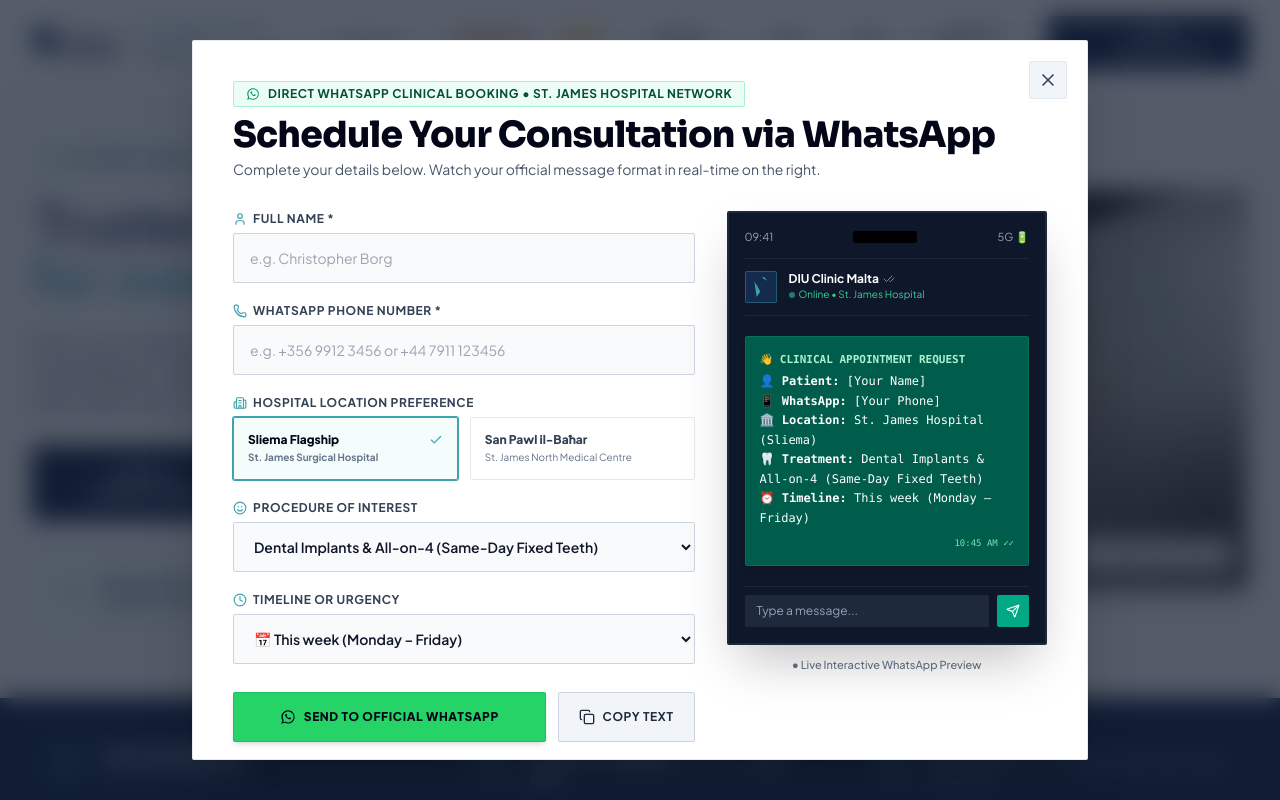
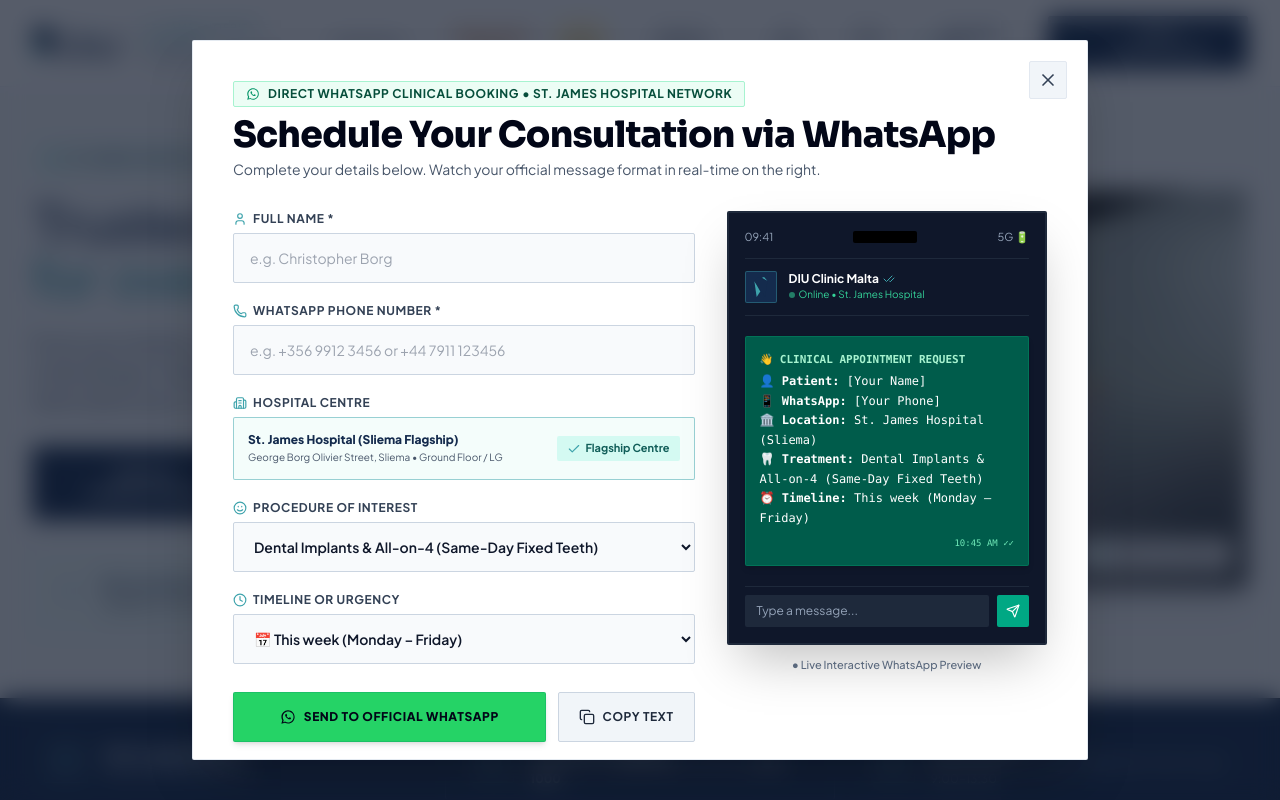
Before and after one commit to jtflowlab/DIU-Clinic-Malta, a React (Vite) app: page / in a window 1280 px wide. Both pictures are taken after a click on the button "BOOK CONSULTATION". Shown: the top 800 px of the page. Built offline with nearby package versions, Linux system fonts and the light colour scheme; a web font is replaced by a local one.

Commit message:
feat: completely remove St. Paul's Bay (San Pawl) across entire website, forms, modals, and footer

```diff
--- a/index.html
+++ b/index.html
@@ -7,7 +7,7 @@
     <link rel="preconnect" href="https://fonts.googleapis.com" />
     <link rel="preconnect" href="https://fonts.gstatic.com" crossorigin />
     <link href="https://fonts.googleapis.com/css2?family=Host+Grotesk:wght@300;400;500;600;700&family=Plus+Jakarta+Sans:wght@400;500;600;700;800&family=Sora:wght@300;400;500;600;700;800&family=Inter:wght@400;500;600;700&display=swap" rel="stylesheet" />
-    <meta name="description" content="Experience premier dental care at Dental Implantology Unit Malta. Specializing in advanced implantology, restorative dentistry, oral surgery, and IV sedation at our Sliema and Burmarrad clinics." />
+    <meta name="description" content="Experience premier dental care at Dental Implantology Unit Malta. Specializing in advanced implantology, restorative dentistry, oral surgery, and IV sedation at St. James Hospital, Sliema." />
     <title>Dental Implantology Unit Malta | DIU Clinic Malta</title>
   </head>
   <body>
--- a/src/App.tsx
+++ b/src/App.tsx
@@ -220,7 +220,7 @@
     qualifications: 'Clinical Operations Director',
     badge: 'Hospital Operations',
     photo: 'team/mrs_sue_lanzon_clinic_manager.jpg',
-    bio: 'Oversees patient coordination, clinical standards, and hospital operating theatre scheduling across our Sliema and San Pawl suites.',
+    bio: 'Oversees patient coordination, clinical standards, and hospital operating theatre scheduling inside St. James Hospital, Sliema.',
     treatmentDefault: 'Comprehensive Consultation & 3D CBCT Scan'
   },
   {
@@ -417,28 +417,6 @@
       'Direct Private Underground Hospital Parking'
     ],
     image: 'sliema_clinic.png'
-  },
-  {
-    id: 'burmarrad',
-    name: 'St. James Clinic (San Pawl il-Baħar)',
-    tag: 'North Malta Medical Centre',
-    address: 'Triq Il-Wardija, San Pawl il-Baħar, Malta',
-    phone: '(+356) 2329 3710',
-    phoneClean: '35623293710',
-    email: 'appointment@dentalunitmalta.com',
-    hours: [
-      { days: 'Monday, Tuesday & Thursday', time: '09:00 – 18:00' },
-      { days: 'Wednesday', time: '09:00 – 17:30' },
-      { days: 'Friday & Saturday', time: '09:00 – 13:30' },
-      { days: 'Sunday', time: 'Closed' }
-    ],
-    features: [
-      'Digital 3D CBCT Radiographic Bone Imaging',
-      'Microscopic Endodontics & Aesthetic Suite',
-      'Rapid Same-Day Consultations & Dental Care',
-      'Ground Floor Accessible Reception Entrance'
-    ],
-    image: 'burmarrad_clinic.png'
   }
 ];
 
@@ -456,7 +434,7 @@
     author: "Elena Vassallo",
     photo: "patient_elena.jpg",
     treatment: "CEREC Ceramic Crown in 1 Visit",
-    clinic: "St. James Clinic, San Pawl il-Baħar",
+    clinic: "St. James Hospital, Sliema",
     text: "I chipped a front tooth right before an overseas flight. The team scanned it with their 3D optical camera, milled the porcelain crown right there in their clinic lab, and bonded it in less than an hour! It matches my other teeth seamlessly. Incredible technology.",
     rating: 5
   },
@@ -495,7 +473,7 @@
   {
     num: "05",
     q: "How do I schedule an appointment and what are the consultation details?",
-    a: "Consultations can be booked instantly through our fast WhatsApp consultation flow with live chat preview or by calling (+356) 2329 1029 (Sliema) or (+356) 2329 3710 (San Pawl). Our hospital patient coordinators will confirm a specialist slot within minutes."
+    a: "Consultations can be booked instantly through our fast WhatsApp consultation flow with live chat preview or by calling (+356) 2329 1029. Our hospital patient coordinators will confirm a specialist slot within minutes."
   }
 ];
 
@@ -564,9 +542,7 @@
   const generateWhatsAppMessage = () => {
     const nameText = bookingForm.name.trim() || '[Patient Name]';
     const phoneText = bookingForm.phone.trim() || '[WhatsApp Phone]';
-    const clinicName = bookingForm.clinic === 'Sliema'
-      ? 'St. James Hospital (Sliema Flagship)'
-      : 'St. James Medical Centre (San Pawl il-Baħar)';
+    const clinicName = 'St. James Hospital (Sliema Flagship)';
     const treatmentText = bookingForm.treatment || 'Clinical Consultation';
     const doctorText = bookingForm.doctor ? `\n👨‍⚕️ *Requested Clinician:* ${bookingForm.doctor}` : '';
     const urgencyText = bookingForm.urgency || 'This week';
@@ -576,7 +552,7 @@
 ━━━━━━━━━━━━━━━━━━
 👤 *Patient:* ${nameText}
 📱 *WhatsApp:* ${phoneText}
-🏛️ *Preferred Clinic:* ${clinicName}
+🏛️ *Hospital Centre:* ${clinicName}
 🦷 *Treatment:* ${treatmentText}${doctorText}
 ⏰ *Timeline / Urgency:* ${urgencyText}${notesText}
 ━━━━━━━━━━━━━━━━━━
@@ -589,9 +565,7 @@
       setFormValidationWarning(true);
       return;
     }
-    const phoneTarget = bookingForm.clinic === 'San Pawl' || bookingForm.clinic.toLowerCase().includes('pawl')
-      ? '35623293710'
-      : '35623291029';
+    const phoneTarget = '35623291029';
     const message = generateWhatsAppMessage();
     const whatsappUrl = `https://wa.me/${phoneTarget}?text=${encodeURIComponent(message)}`;
     window.open(whatsappUrl, '_blank');
@@ -650,7 +624,7 @@
                 St. James Hospital Network
               </span>
               <span className="text-[11px] font-semibold text-slate-600 block">
-                Sliema & San Pawl il-Baħar
+                St. James Hospital, Sliema
               </span>
             </div>
           </div>
@@ -775,14 +749,7 @@
                   className="flex items-center gap-2 py-2 text-xs font-bold text-[#142B4D] no-underline"
                 >
                   <Phone className="w-4 h-4 text-[#3EA3AC]" />
-                  <span>Sliema: +356 2329 1029</span>
-                </a>
-                <a
-                  href="tel:35623293710"
-                  className="flex items-center gap-2 py-2 text-xs font-bold text-[#142B4D] no-underline"
-                >
-                  <Phone className="w-4 h-4 text-[#3EA3AC]" />
-                  <span>San Pawl: +356 2329 3710</span>
+                  <span>St. James Hospital: +356 2329 1029</span>
                 </a>
               </div>
 
@@ -1644,44 +1611,49 @@
           </div>
         </section>
 
-        {/* 9. THE 2 CLINICS & HOSPITAL NAVIGATION (SLIEMA & SAN PAWL + 3 PHOTO STEPS FROM VIDEO FRAME 28S) */}
+        {/* 9. THE HOSPITAL CENTRE & NAVIGATION (ST. JAMES HOSPITAL SLIEMA + 3 PHOTO STEPS) */}
         <section id="clinics" className="py-24 md:py-32 bg-[#F8FAFC] border-b border-slate-200/80">
           <div className="max-w-7xl mx-auto px-4 sm:px-6 lg:px-8">
 
             <div className="text-center max-w-3xl mx-auto mb-16">
               <div className="inline-flex items-center gap-2 px-3.5 py-1.5 rounded-none sm:rounded-sm bg-blue-50 text-[#142B4D] text-xs font-bold uppercase tracking-wider mb-3 border border-blue-200">
                 <Building2 className="w-4 h-4 text-[#3EA3AC]" />
-                <span>Two Flagship Hospital Centres</span>
+                <span>Flagship Hospital Centre • Sliema</span>
               </div>
               <h2 className="text-3xl sm:text-5xl md:text-6xl font-extrabold text-slate-950 tracking-tight font-heading">
-                St. James Hospital Network
+                St. James Hospital (Sliema)
               </h2>
               <p className="text-slate-600 text-base sm:text-xl mt-3 font-body">
-                Two accredited facilities in Malta, equipped with full sterile operating theatres and advanced 3D diagnostics.
+                Malta's premier accredited private hospital facility, equipped with sterile operating theatres and advanced 3D diagnostics.
               </p>
             </div>
 
-            {/* Both Clinics Side by Side */}
-            <div className="grid grid-cols-1 lg:grid-cols-2 gap-8 mb-16">
+            {/* Single Flagship Clinic Showcase */}
+            <div className="mb-16">
               {clinicLocations.map((clinic) => (
                 <div
                   key={clinic.id}
-                  className="rounded-none sm:rounded-sm bg-white border border-slate-200/90 shadow-md overflow-hidden flex flex-col justify-between"
-                >
-                  <div>
-                    <div className="relative aspect-[16/10] overflow-hidden bg-slate-100">
+                  className="rounded-none sm:rounded-sm bg-white border border-slate-200/90 shadow-lg overflow-hidden grid grid-cols-1 lg:grid-cols-12 gap-0"
+                >
+                  {/* Left Imagery Column */}
+                  <div className="lg:col-span-6 relative aspect-[16/11] lg:aspect-auto overflow-hidden bg-slate-100 flex flex-col">
                     <img
                       src={getAssetUrl(clinic.image)}
                       alt={clinic.name}
-                        className="w-full h-full object-cover"
+                      className="w-full h-full object-cover min-h-[380px]"
                     />
                     <div className="absolute top-4 left-4 px-3.5 py-1.5 rounded-none sm:rounded-sm bg-white/95 backdrop-blur-md text-[#142B4D] text-xs font-bold uppercase tracking-wider border border-slate-200 shadow-sm">
                       {clinic.tag}
                     </div>
                   </div>
 
-                    <div className="p-8">
-                      <h3 className="text-2xl font-extrabold text-slate-950 mb-6 tracking-tight font-heading">
+                  {/* Right Details Column */}
+                  <div className="lg:col-span-6 p-8 sm:p-12 flex flex-col justify-between">
+                    <div>
+                      <div className="inline-flex items-center gap-2 text-xs font-bold uppercase tracking-widest text-[#3EA3AC] mb-2 font-heading">
+                        <span>Accredited Private Hospital Facility</span>
+                      </div>
+                      <h3 className="text-2xl sm:text-3xl font-extrabold text-slate-950 mb-6 tracking-tight font-heading">
                         {clinic.name}
                       </h3>
 
@@ -1698,7 +1670,7 @@
                           <Phone className="w-5 h-5 text-[#3EA3AC] shrink-0 mt-0.5" />
                           <div>
                             <div className="font-bold text-slate-900">Direct Telephone</div>
-                            <div className="text-lg font-extrabold text-[#142B4D]">{clinic.phone}</div>
+                            <div className="text-xl font-extrabold text-[#142B4D]">{clinic.phone}</div>
                           </div>
                         </div>
 
@@ -1727,24 +1699,23 @@
                         </div>
                       </div>
                     </div>
-                  </div>
-
-                  <div className="p-8 pt-0 flex gap-3">
-                    <button
-                      onClick={() => openWhatsAppBooking({
-                        clinic: clinic.id === 'sliema' ? 'Sliema' : 'San Pawl il-Baħar'
-                      })}
-                      className="flex-1 py-3.5 rounded-none sm:rounded-sm bg-[#142B4D] hover:bg-[#0c1c33] text-white font-extrabold text-xs uppercase tracking-wider cursor-pointer border border-[#142B4D] shadow-sm text-center"
-                    >
-                      Book at {clinic.id === 'sliema' ? 'Sliema' : 'San Pawl'}
+
+                    <div className="pt-2 flex flex-wrap gap-3">
+                      <button
+                        onClick={() => openWhatsAppBooking({ clinic: 'Sliema' })}
+                        className="flex-1 py-4 px-6 rounded-none sm:rounded-sm bg-[#142B4D] hover:bg-[#0c1c33] text-white font-extrabold text-xs uppercase tracking-wider cursor-pointer border border-[#142B4D] shadow-sm text-center flex items-center justify-center gap-2"
+                      >
+                        <Calendar className="w-4 h-4 text-[#3EA3AC]" />
+                        <span>Book Consultation at St. James Hospital</span>
                       </button>
                       <a
                         href={`tel:+${clinic.phoneClean}`}
-                      className="px-6 py-3.5 rounded-none sm:rounded-sm bg-slate-100 hover:bg-slate-200 text-slate-800 font-bold text-xs uppercase tracking-wider border border-slate-300 no-underline flex items-center justify-center gap-1.5"
-                    >
-                      <Phone className="w-3.5 h-3.5" />
-                      <span>Call</span>
+                        className="px-7 py-4 rounded-none sm:rounded-sm bg-slate-100 hover:bg-slate-200 text-slate-800 font-bold text-xs uppercase tracking-wider border border-slate-300 no-underline flex items-center justify-center gap-2"
+                      >
+                        <Phone className="w-4 h-4 text-[#3EA3AC]" />
+                        <span>Call Hospital</span>
                       </a>
+                    </div>
                   </div>
                 </div>
               ))}
@@ -2047,11 +2018,11 @@
                   <div className="space-y-3">
                     <div className="flex items-center gap-3 text-sm text-slate-700">
                       <Phone className="w-4 h-4 text-[#3EA3AC]" />
-                      <span>Sliema Hospital: <strong className="text-slate-950">(+356) 2329 1029</strong></span>
+                      <span>Hospital Reception Desk: <strong className="text-slate-950">(+356) 2329 1029</strong></span>
                     </div>
                     <div className="flex items-center gap-3 text-sm text-slate-700">
-                      <Phone className="w-4 h-4 text-[#3EA3AC]" />
-                      <span>San Pawl il-Baħar: <strong className="text-slate-950">(+356) 2329 3710</strong></span>
+                      <MapPin className="w-4 h-4 text-[#3EA3AC]" />
+                      <span>St. James Hospital, George Borg Olivier St, Sliema</span>
                     </div>
                     <div className="flex items-center gap-3 text-sm text-slate-700">
                       <Mail className="w-4 h-4 text-[#3EA3AC]" />
@@ -2097,25 +2068,12 @@
                         />
                       </div>
 
-                      <div className="grid grid-cols-2 gap-3">
-                        <div>
-                          <label className="block text-xs font-bold text-slate-700 uppercase tracking-wider mb-1.5">Hospital Clinic</label>
-                          <select
-                            value={leadForm.clinic}
-                            onChange={(e) => setLeadForm({ ...leadForm, clinic: e.target.value })}
-                            className="w-full px-3 py-3 rounded-none sm:rounded-sm bg-white border border-slate-300 text-xs text-slate-900 font-semibold focus:outline-none"
-                          >
-                            <option value="Sliema">Sliema (Hospital)</option>
-                            <option value="San Pawl">San Pawl il-Baħar</option>
-                          </select>
-                        </div>
-
-                        <div>
-                          <label className="block text-xs font-bold text-slate-700 uppercase tracking-wider mb-1.5">Procedure</label>
+                      <div>
+                        <label className="block text-xs font-bold text-slate-700 uppercase tracking-wider mb-1.5">Procedure of Interest</label>
                         <select
                           value={leadForm.service}
                           onChange={(e) => setLeadForm({ ...leadForm, service: e.target.value })}
-                            className="w-full px-3 py-3 rounded-none sm:rounded-sm bg-white border border-slate-300 text-xs text-slate-900 font-semibold focus:outline-none"
+                          className="w-full px-4 py-3 rounded-none sm:rounded-sm bg-white border border-slate-300 text-sm text-slate-900 font-semibold focus:outline-none focus:ring-2 focus:ring-[#3EA3AC]"
                         >
                           <option value="Implants">Dental Implants / All-on-4</option>
                           <option value="CEREC">Same-Day CEREC Crown</option>
@@ -2124,6 +2082,13 @@
                           <option value="Surgery">Oral & Wisdom Surgery</option>
                         </select>
                       </div>
+
+                      <div className="p-3.5 bg-white border border-slate-200 rounded-none sm:rounded-sm flex items-center justify-between text-xs text-slate-700">
+                        <div className="flex items-center gap-2">
+                          <Building2 className="w-4 h-4 text-[#3EA3AC]" />
+                          <span>Hospital Location: <strong className="text-slate-950">St. James Hospital, Sliema</strong></span>
+                        </div>
+                        <span className="text-[10px] text-teal-800 font-bold uppercase tracking-wider bg-teal-50 px-2.5 py-1 border border-teal-200">Main Facility</span>
                       </div>
 
                       <button
@@ -2308,44 +2273,21 @@
                     />
                   </div>
 
-                  {/* Clinic Location */}
+                  {/* Hospital Location */}
                   <div>
                     <label className="block text-xs font-bold text-slate-700 uppercase tracking-wider mb-1.5 flex items-center gap-1.5">
                       <Building2 className="w-3.5 h-3.5 text-[#3EA3AC]" />
-                      <span>Hospital Location Preference</span>
+                      <span>Hospital Centre</span>
                     </label>
-                    <div className="grid grid-cols-2 gap-3">
-                      <button
-                        type="button"
-                        onClick={() => setBookingForm({ ...bookingForm, clinic: 'Sliema' })}
-                        className={`p-3.5 rounded-none sm:rounded-sm border text-left cursor-pointer transition-all ${
-                          bookingForm.clinic === 'Sliema'
-                            ? 'bg-teal-50/70 border-[#3EA3AC] text-slate-950 font-bold ring-1 ring-[#3EA3AC]'
-                            : 'bg-white border-slate-200 text-slate-700 hover:border-slate-300'
-                        }`}
-                      >
-                        <div className="flex items-center justify-between">
-                          <span className="text-xs font-extrabold">Sliema Flagship</span>
-                          {bookingForm.clinic === 'Sliema' && <Check className="w-3.5 h-3.5 text-[#3EA3AC]" />}
-                        </div>
-                        <div className="text-[10px] text-slate-500 mt-0.5">St. James Surgical Hospital</div>
-                      </button>
-
-                      <button
-                        type="button"
-                        onClick={() => setBookingForm({ ...bookingForm, clinic: 'San Pawl' })}
-                        className={`p-3.5 rounded-none sm:rounded-sm border text-left cursor-pointer transition-all ${
-                          bookingForm.clinic === 'San Pawl'
-                            ? 'bg-teal-50/70 border-[#3EA3AC] text-slate-950 font-bold ring-1 ring-[#3EA3AC]'
-                            : 'bg-white border-slate-200 text-slate-700 hover:border-slate-300'
-                        }`}
-                      >
-                        <div className="flex items-center justify-between">
-                          <span className="text-xs font-extrabold">San Pawl il-Baħar</span>
-                          {bookingForm.clinic === 'San Pawl' && <Check className="w-3.5 h-3.5 text-[#3EA3AC]" />}
-                        </div>
-                        <div className="text-[10px] text-slate-500 mt-0.5">St. James North Medical Centre</div>
-                      </button>
+                    <div className="p-3.5 rounded-none sm:rounded-sm bg-teal-50/70 border border-[#3EA3AC]/50 text-slate-950 flex items-center justify-between">
+                      <div>
+                        <div className="text-xs font-extrabold text-[#142B4D]">St. James Hospital (Sliema Flagship)</div>
+                        <div className="text-[10px] text-slate-600 mt-0.5">George Borg Olivier Street, Sliema • Ground Floor / LG</div>
+                      </div>
+                      <span className="inline-flex items-center gap-1 text-[11px] font-bold text-teal-800 bg-teal-100/80 px-2.5 py-1 rounded-none sm:rounded-sm">
+                        <Check className="w-3.5 h-3.5 text-[#3EA3AC]" />
+                        <span>Flagship Centre</span>
+                      </span>
                     </div>
                   </div>
 
@@ -2465,7 +2407,7 @@
                         </div>
                         <div>👤 <strong>Patient:</strong> {bookingForm.name.trim() || '[Your Name]'}</div>
                         <div>📱 <strong>WhatsApp:</strong> {bookingForm.phone.trim() || '[Your Phone]'}</div>
-                        <div>🏛️ <strong>Location:</strong> {bookingForm.clinic === 'Sliema' ? 'St. James Hospital (Sliema)' : 'San Pawl il-Baħar'}</div>
+                        <div>🏛️ <strong>Location:</strong> St. James Hospital (Sliema)</div>
                         <div>🦷 <strong>Treatment:</strong> {bookingForm.treatment}</div>
                         {bookingForm.doctor && <div>👨‍⚕️ <strong>Clinician:</strong> {bookingForm.doctor}</div>}
                         <div>⏰ <strong>Timeline:</strong> {bookingForm.urgency}</div>
```
Also changed, not shown: src/components/ui/motion-footer.tsx (+3 -14 lines). Lines whose indentation alone changed are shown as unchanged.
